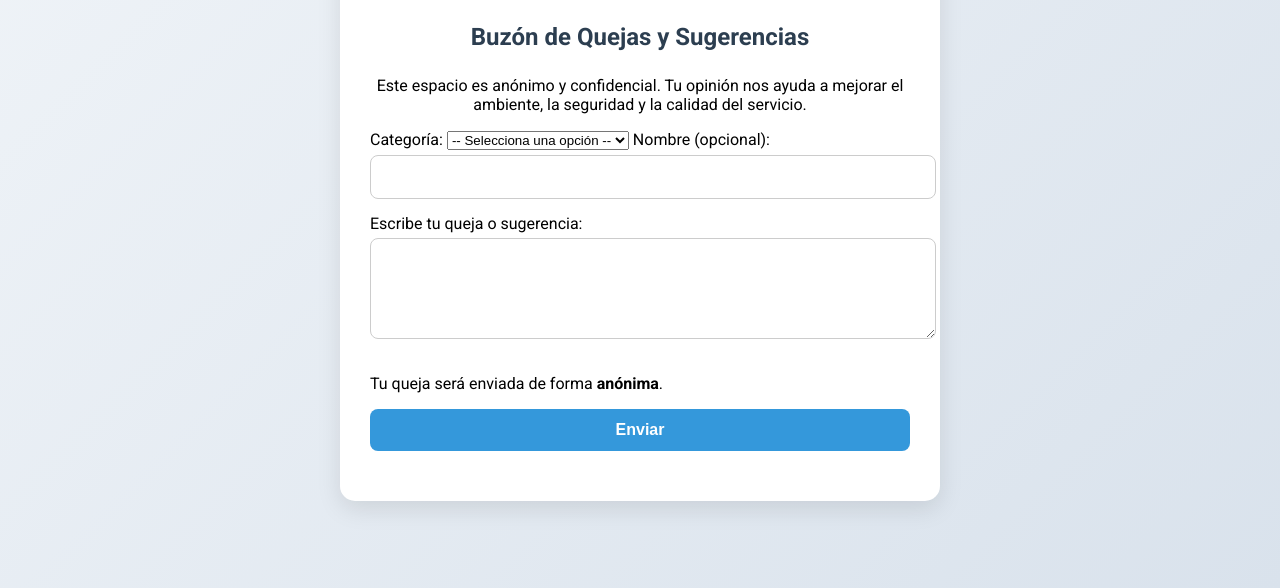
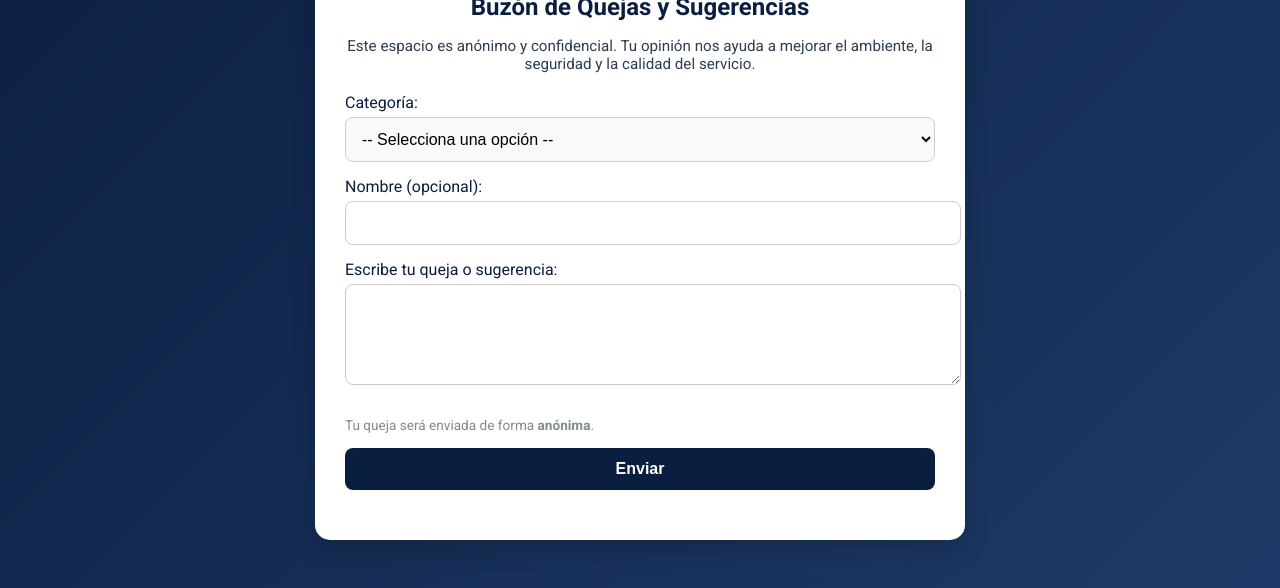
Before and after one commit to Carlos456974/Buzon, a plain HTML site: page index.html in a window 1280 px wide. Shown: the part 212-800 px from the top of the page. Drawn offline with Linux system fonts and the light colour scheme.

Commit message:
Update styles.css

```diff
--- a/styles.css
+++ b/styles.css
@@ -2,35 +2,44 @@
 
 body {
   margin: 0;
-  background: linear-gradient(135deg, #f0f4f8, #d9e2ec);
+  background: linear-gradient(135deg, #0a1e3f, #1f3a68);
   font-family: 'Roboto', sans-serif;
   height: 100vh;
   display: flex;
   align-items: center;
   justify-content: center;
+  color: #ffffff;
 }
 
 .wrapper {
   width: 100%;
-  max-width: 600px;
+  max-width: 650px;
   margin: auto;
+  padding: 20px;
 }
 
 .container {
-  background: white;
+  background: #ffffff;
   padding: 30px;
   border-radius: 15px;
-  box-shadow: 0 8px 25px rgba(0, 0, 0, 0.1);
+  box-shadow: 0 8px 25px rgba(0, 0, 0, 0.2);
   text-align: center;
+  color: #0a1e3f;
 }
 
 .logo {
-  width: 80px;
+  width: 90px;
   margin-bottom: 15px;
 }
 
 h2 {
-  margin-bottom: 25px;
+  margin-bottom: 10px;
+  color: #0a1e3f;
+}
+
+.descripcion {
+  margin-bottom: 20px;
+  font-size: 0.95em;
   color: #2c3e50;
 }
 
@@ -39,7 +48,8 @@ form {
 }
 
 input,
-textarea {
+textarea,
+select {
   width: 100%;
   padding: 12px;
   margin-top: 5px;
@@ -49,10 +59,14 @@ textarea {
   font-size: 1em;
 }
 
+select {
+  background-color: #f9f9f9;
+}
+
 button {
   width: 100%;
   padding: 12px;
-  background-color: #3498db;
+  background-color: #0a1e3f;
   border: none;
   color: white;
   font-weight: bold;
@@ -63,7 +77,7 @@ button {
 }
 
 button:hover {
-  background-color: #2980b9;
+  background-color: #152e5c;
 }
 
 .resultado {
@@ -72,10 +86,11 @@ button:hover {
 }
 
 .alerta {
-  background: #eafaf1;
-  border-left: 5px solid #2ecc71;
+  background: #eaf4fc;
+  border-left: 5px solid #0a1e3f;
   padding: 15px;
   border-radius: 10px;
+  color: #0a1e3f;
 }
 
 blockquote {
@@ -86,20 +101,12 @@ blockquote {
 }
 
 .nota {
-  color: #7f8c8d;
+  color: #666;
   font-size: 0.9em;
 }
 
-.queja {
-  background: #f9f9f9;
-  padding: 15px;
+.anonimo {
+  font-size: 0.85em;
+  color: #7f8c8d;
   margin-bottom: 15px;
-  border-left: 5px solid #3498db;
-  border-radius: 5px;
-  text-align: left;
 }
-
-.error {
-  color: red;
-  margin-top: 10px;
-}
```
